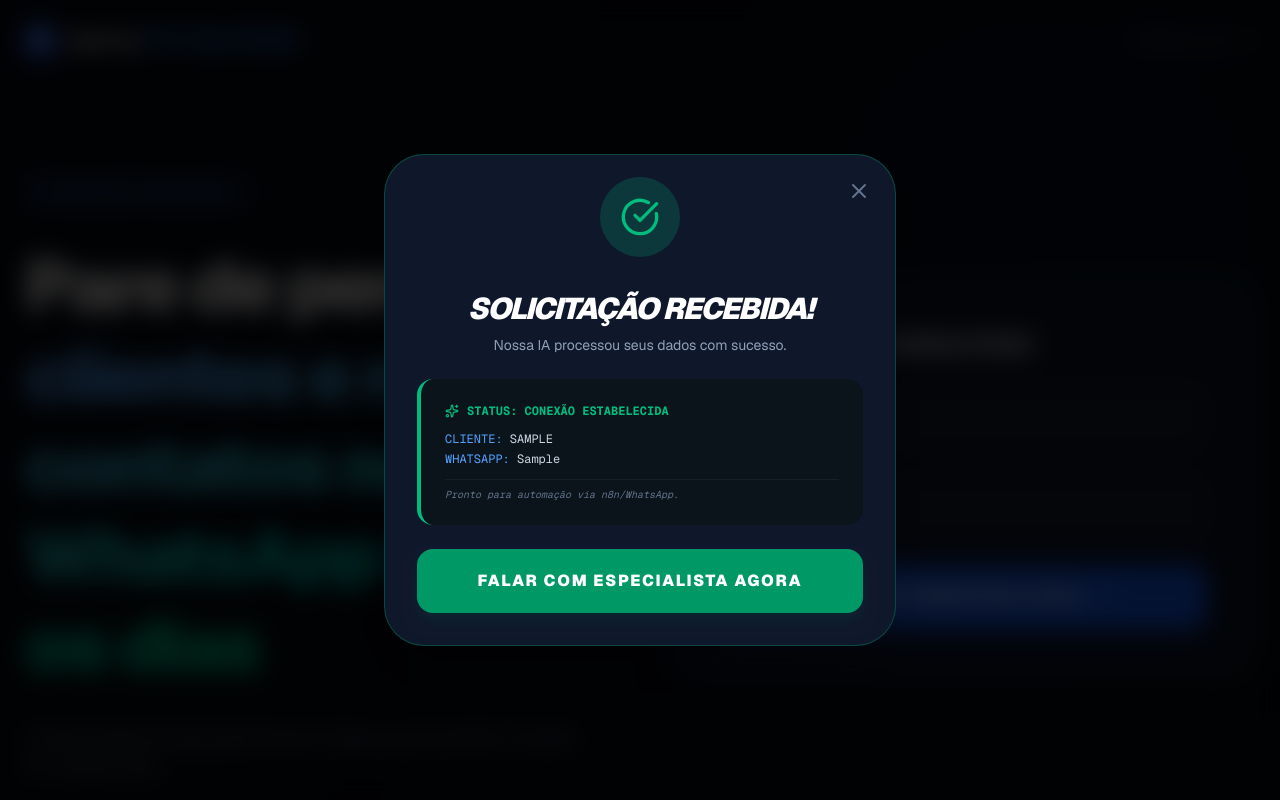
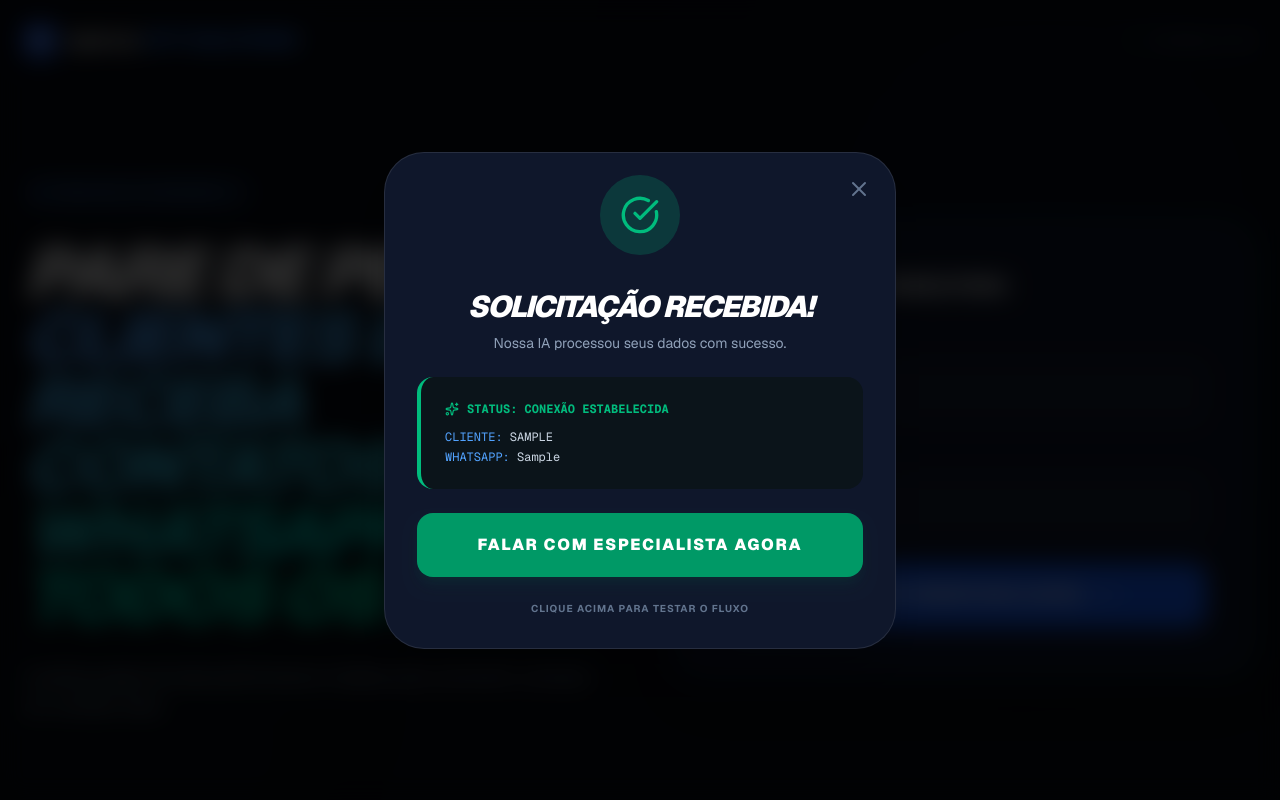
Before and after one commit to dinizdaniel284/agencia-lp-system, a Next.js app: page / in a window 1280 px wide. Both pictures are taken after typing "Sample", "Sample" into the empty fields and a click on the button "QUERO VENDER MAIS AGORA". Shown: the top 800 px of the page. Built offline with nearby package versions, Linux system fonts and the light colour scheme.

Commit message:
"fix: replace browser alert with premium UI notice and fix success modal logic"

```diff
--- a/src/app/page.tsx
+++ b/src/app/page.tsx
@@ -5,18 +5,20 @@ import { siteConfig } from '@/config/site'
 import {
   Zap,
   ArrowRight,
-  MessageSquare,
   X,
   MousePointerClick,
   Cpu,
   Globe,
   CheckCircle,
-  Sparkles
+  Sparkles,
+  ShieldAlert,
+  Info
 } from 'lucide-react'
 
 export default function LandingPage() {
   const [loading, setLoading] = useState(false)
   const [showSuccess, setShowSuccess] = useState(false)
+  const [showMvpNotice, setShowMvpNotice] = useState(false) // Novo estado para o aviso
   const [dadosLead, setDadosLead] = useState({ nome: '', whatsapp: '' })
 
   function handleSubmit(e: React.FormEvent<HTMLFormElement>) {
@@ -29,7 +31,6 @@ export default function LandingPage() {
       whatsapp: formData.get('whatsapp') as string
     })
 
-    // Simula a "Inteligência" do sistema processando o lead
     setTimeout(() => {
       setLoading(false)
       setShowSuccess(true)
@@ -39,11 +40,17 @@ export default function LandingPage() {
   return (
     <main className="min-h-screen bg-[#070b14] text-slate-100 font-sans selection:bg-blue-500/30 overflow-x-hidden">
 
-      {/* Overlay de Sucesso Profissional */}
+      {/* Overlay de Sucesso */}
       {showSuccess && (
         <div className="fixed inset-0 z-[100] flex items-center justify-center p-6 bg-black/80 backdrop-blur-md animate-in fade-in duration-300">
-          <div className="relative bg-slate-900 border border-emerald-500/30 p-8 rounded-[2.5rem] max-w-lg w-full shadow-2xl text-center space-y-6">
-            <button onClick={() => setShowSuccess(false)} className="absolute top-6 right-6 text-slate-500 hover:text-white transition-colors">
+          <div className="relative bg-slate-900 border border-white/10 p-8 rounded-[2.5rem] max-w-lg w-full shadow-2xl text-center space-y-6">
+            <button
+              onClick={() => {
+                setShowSuccess(false)
+                setShowMvpNotice(false)
+              }}
+              className="absolute top-6 right-6 text-slate-500 hover:text-white transition-colors"
+            >
               <X size={24} />
             </button>
 
@@ -64,17 +71,35 @@ export default function LandingPage() {
                 <p><span className="text-blue-400">CLIENTE:</span> {dadosLead.nome.toUpperCase()}</p>
                 <p><span className="text-blue-400">WHATSAPP:</span> {dadosLead.whatsapp}</p>
               </div>
-              <p className="text-[10px] text-slate-500 pt-2 border-t border-white/5 italic">
-                Pronto para automação via n8n/WhatsApp.
-              </p>
             </div>
 
-            <button
-              onClick={() => window.open(siteConfig.links.whatsapp, '_blank')}
-              className="w-full py-5 bg-emerald-600 hover:bg-emerald-500 text-white rounded-2xl font-black uppercase tracking-widest transition-all shadow-lg shadow-emerald-900/20"
-            >
-              Falar com Especialista Agora
-            </button>
+            {/* Aviso de MVP que aparece ao clicar no botão */}
+            {showMvpNotice ? (
+              <div className="bg-blue-600/20 border border-blue-500/40 p-5 rounded-2xl animate-in zoom-in duration-300">
+                <div className="flex items-start gap-3 text-left">
+                  <ShieldAlert className="text-blue-400 shrink-0" size={20} />
+                  <div>
+                    <p className="text-blue-100 font-bold text-sm mb-1">Ambiente de Demonstração</p>
+                    <p className="text-[11px] text-blue-200/80 leading-relaxed">
+                      Para sua segurança e conformidade com a Workana, links externos de contato direto estão desabilitados neste MVP. No sistema final, este botão redireciona instantaneamente para o seu WhatsApp comercial.
+                    </p>
+                  </div>
+                </div>
+              </div>
+            ) : (
+              <button
+                onClick={() => setShowMvpNotice(true)}
+                className="w-full py-5 bg-emerald-600 hover:bg-emerald-500 text-white rounded-2xl font-black uppercase tracking-widest transition-all shadow-lg shadow-emerald-900/20 active:scale-95"
+              >
+                Falar com Especialista Agora
+              </button>
+            )}
+
+            {!showMvpNotice && (
+              <p className="text-[10px] text-slate-500 uppercase tracking-widest font-bold">
+                Clique acima para testar o fluxo
+              </p>
+            )}
           </div>
         </div>
       )}
@@ -87,15 +112,15 @@ export default function LandingPage() {
 
       {/* Navbar */}
       <nav className="relative z-10 p-6 flex justify-between items-center max-w-7xl mx-auto">
-        <div className="flex items-center gap-2 font-bold text-xl italic tracking-tighter">
+        <div className="flex items-center gap-2 font-bold text-xl italic tracking-tighter text-white">
           <div className="bg-blue-600 p-1.5 rounded-lg shadow-lg shadow-blue-900/40">
             <Zap size={20} className="fill-white text-white" />
           </div>
-          <span>{siteConfig.name.split(' ')[0]} <span className="text-blue-500 font-black uppercase">CITY SOLUTIONS</span></span>
+          <span>{siteConfig.name.split(' ')[0]} <span className="text-blue-500 font-black uppercase tracking-tighter">CITY SOLUTIONS</span></span>
         </div>
         <div className="flex items-center gap-3">
-            <span className="hidden md:block text-[10px] font-bold text-slate-500 uppercase tracking-widest">Sistemas Ativos</span>
             <div className="w-2 h-2 bg-emerald-500 rounded-full animate-pulse" />
+            <span className="hidden md:block text-[10px] font-bold text-slate-500 uppercase tracking-widest italic">Sistemas Ativos</span>
         </div>
       </nav>
 
@@ -106,13 +131,13 @@ export default function LandingPage() {
             <span className="bg-blue-500 w-2 h-2 rounded-full" />
             Tecnologia de Conversão IA
           </div>
-          <h1 className="text-5xl md:text-7xl font-black leading-tight tracking-tighter text-white">
+          <h1 className="text-5xl md:text-7xl font-black leading-[0.9] tracking-tighter text-white uppercase italic">
             {siteConfig.copy.headline.split(' ').slice(0, 3).join(' ')} <br/>
             <span className="text-transparent bg-clip-text bg-gradient-to-r from-blue-400 to-emerald-400">
                 {siteConfig.copy.headline.split(' ').slice(3).join(' ')}
             </span>
           </h1>
-          <p className="text-lg text-slate-400 max-w-xl leading-relaxed">
+          <p className="text-lg text-slate-400 max-w-xl leading-relaxed font-medium">
             {siteConfig.copy.subheadline}
           </p>
         </div>
@@ -121,15 +146,28 @@ export default function LandingPage() {
         <div className="relative group animate-in fade-in zoom-in duration-1000 delay-200">
           <div className="absolute -inset-1 bg-gradient-to-r from-blue-600 to-emerald-500 rounded-[2.5rem] blur opacity-15 group-hover:opacity-30 transition duration-500" />
           <div className="relative bg-[#0f172a]/95 backdrop-blur-2xl border border-white/10 p-8 md:p-12 rounded-[2.5rem] shadow-2xl">
-            <h2 className="text-2xl font-bold italic uppercase tracking-tighter text-white mb-6">Receba uma consultoria</h2>
+            <div className="flex items-center gap-3 mb-8">
+                <div className="bg-blue-500/20 p-2 rounded-lg">
+                    <Info size={18} className="text-blue-400" />
+                </div>
+                <h2 className="text-xl font-black italic uppercase tracking-tighter text-white">Solicitar Consultoria</h2>
+            </div>
+
             <form onSubmit={handleSubmit} className="space-y-6">
-              <input name="nome" required className="w-full bg-slate-800/50 border border-slate-700/50 rounded-2xl p-5 outline-none focus:ring-2 focus:ring-blue-500/50 transition-all text-white placeholder:text-slate-600" placeholder="Seu Nome Completo" />
-              <input name="whatsapp" required className="w-full bg-slate-800/50 border border-slate-700/50 rounded-2xl p-5 outline-none focus:ring-2 focus:ring-blue-500/50 transition-all text-white placeholder:text-slate-600" placeholder="Seu WhatsApp" />
+              <div className="space-y-2">
+                <label className="text-[10px] font-bold text-slate-500 uppercase ml-2">Nome Completo</label>
+                <input name="nome" required className="w-full bg-slate-800/50 border border-white/5 rounded-2xl p-5 outline-none focus:ring-2 focus:ring-blue-500/50 transition-all text-white placeholder:text-slate-700" placeholder="Ex: Daniel Diniz" />
+              </div>
+              <div className="space-y-2">
+                <label className="text-[10px] font-bold text-slate-500 uppercase ml-2">WhatsApp</label>
+                <input name="whatsapp" required className="w-full bg-slate-800/50 border border-white/5 rounded-2xl p-5 outline-none focus:ring-2 focus:ring-blue-500/50 transition-all text-white placeholder:text-slate-700" placeholder="(00) 00000-0000" />
+              </div>
+
               <button disabled={loading} className="w-full bg-blue-600 hover:bg-blue-500 text-white font-black py-5 rounded-2xl flex items-center justify-center gap-3 transition-all active:scale-95 group shadow-xl shadow-blue-900/20">
                 {loading ? (
                     <div className="flex items-center gap-2">
                         <div className="w-4 h-4 border-2 border-white/30 border-t-white rounded-full animate-spin" />
-                        PROCESSANDO...
+                        SINCRONIZANDO...
                     </div>
                 ) : (
                   <>
@@ -179,13 +217,13 @@ export default function LandingPage() {
 
 function BenefitCard({ icon, title, description, image }: { icon: React.ReactNode, title: string, description: string, image: string }) {
   return (
-    <div className="group p-8 rounded-[2rem] bg-slate-900/50 border border-white/5 hover:border-blue-500/50 transition-all duration-500">
+    <div className="group p-8 rounded-[2.5rem] bg-slate-900/50 border border-white/5 hover:border-blue-500/50 transition-all duration-500">
       <div className="w-14 h-14 bg-blue-500/10 rounded-2xl flex items-center justify-center mb-6 group-hover:scale-110 transition-transform">
         {icon}
       </div>
-      <h3 className="text-xl font-bold mb-4 text-white">{title}</h3>
+      <h3 className="text-xl font-bold mb-4 text-white italic tracking-tight">{title}</h3>
       <p className="text-slate-400 text-sm leading-relaxed mb-6">{description}</p>
-      <div className="overflow-hidden rounded-xl h-32">
+      <div className="overflow-hidden rounded-2xl h-32 border border-white/5">
         <img src={image} alt={title} className="w-full h-full object-cover opacity-20 group-hover:opacity-60 transition-all duration-700 grayscale group-hover:grayscale-0 group-hover:scale-110" />
       </div>
     </div>
```
